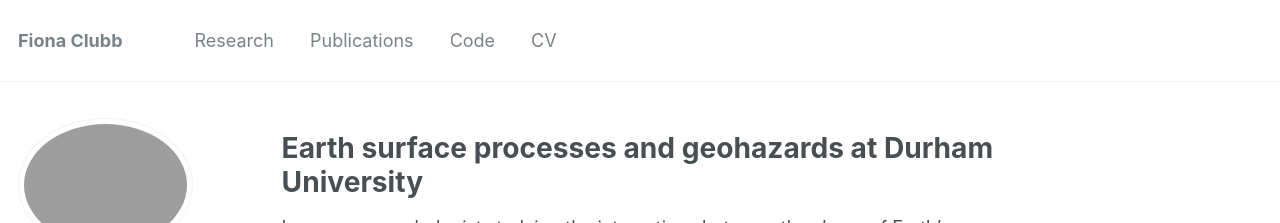
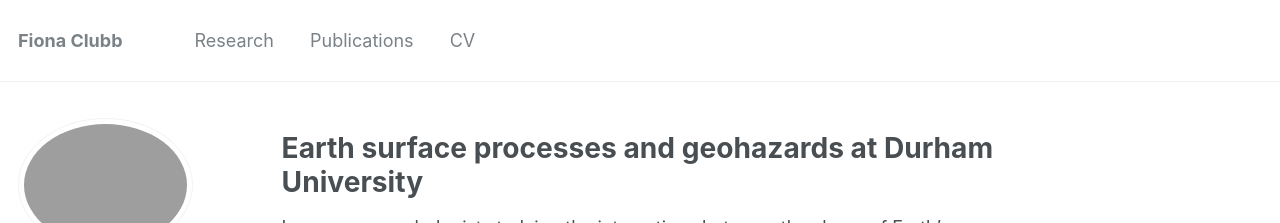
Before and after one commit to fclubb/fclubb.github.io, a Jekyll site: the page built from _pages/about.md, in a window 1280 px wide and 900 px high. Shown: the top 223 px of the window. Built offline with Jekyll 4.4.1, drawn with Linux system fonts in a browser that asks for light colours; some web fonts are replaced.

Commit message:
fixing navigation

```diff
--- a/_data/navigation.yml
+++ b/_data/navigation.yml
@@ -6,8 +6,5 @@
   - title: "Publications"
     url: /publications/
 
-  - title: "Code"
-    url: /code/
-
   - title: "CV"
     url: /cv/
```
